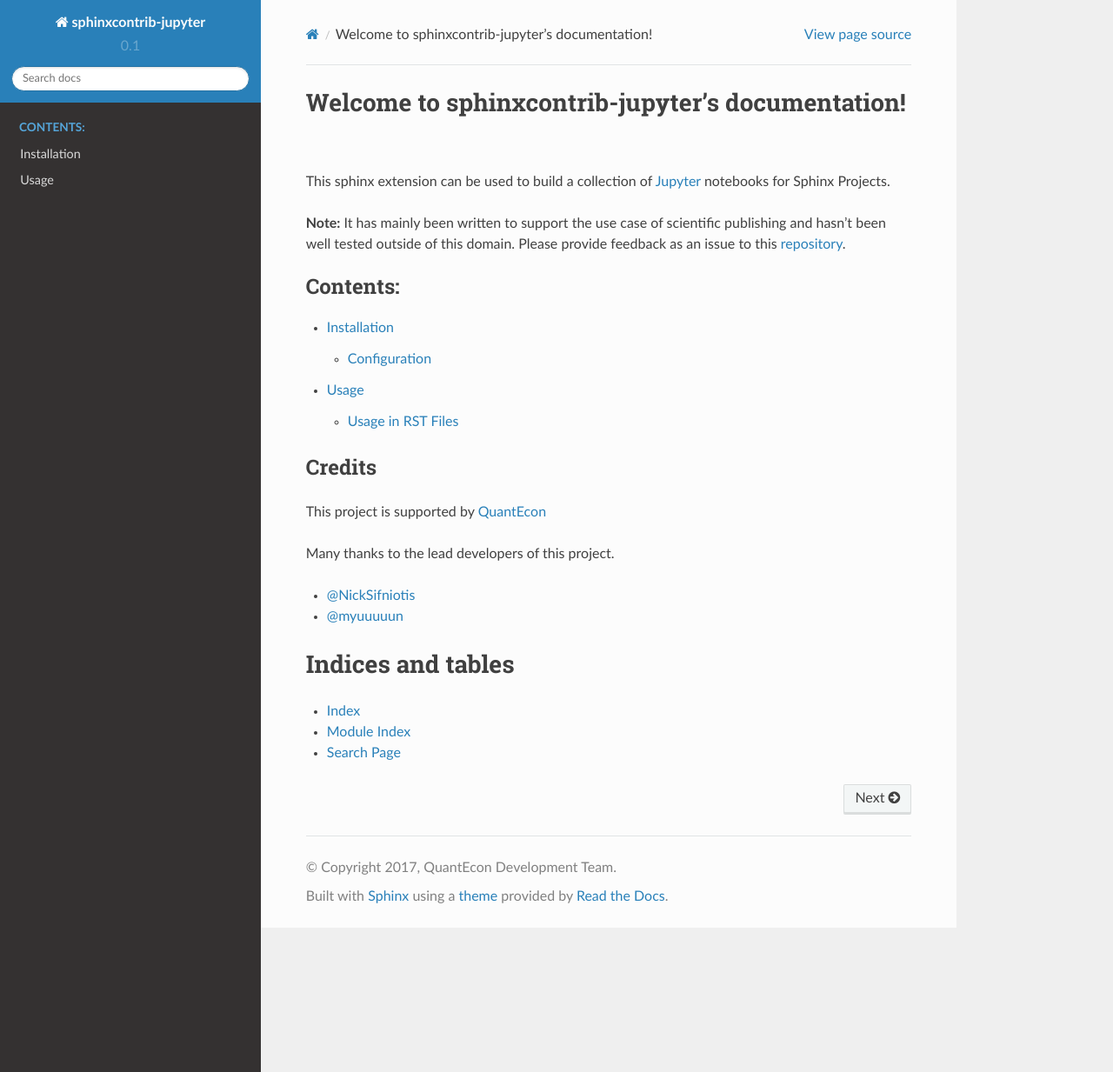
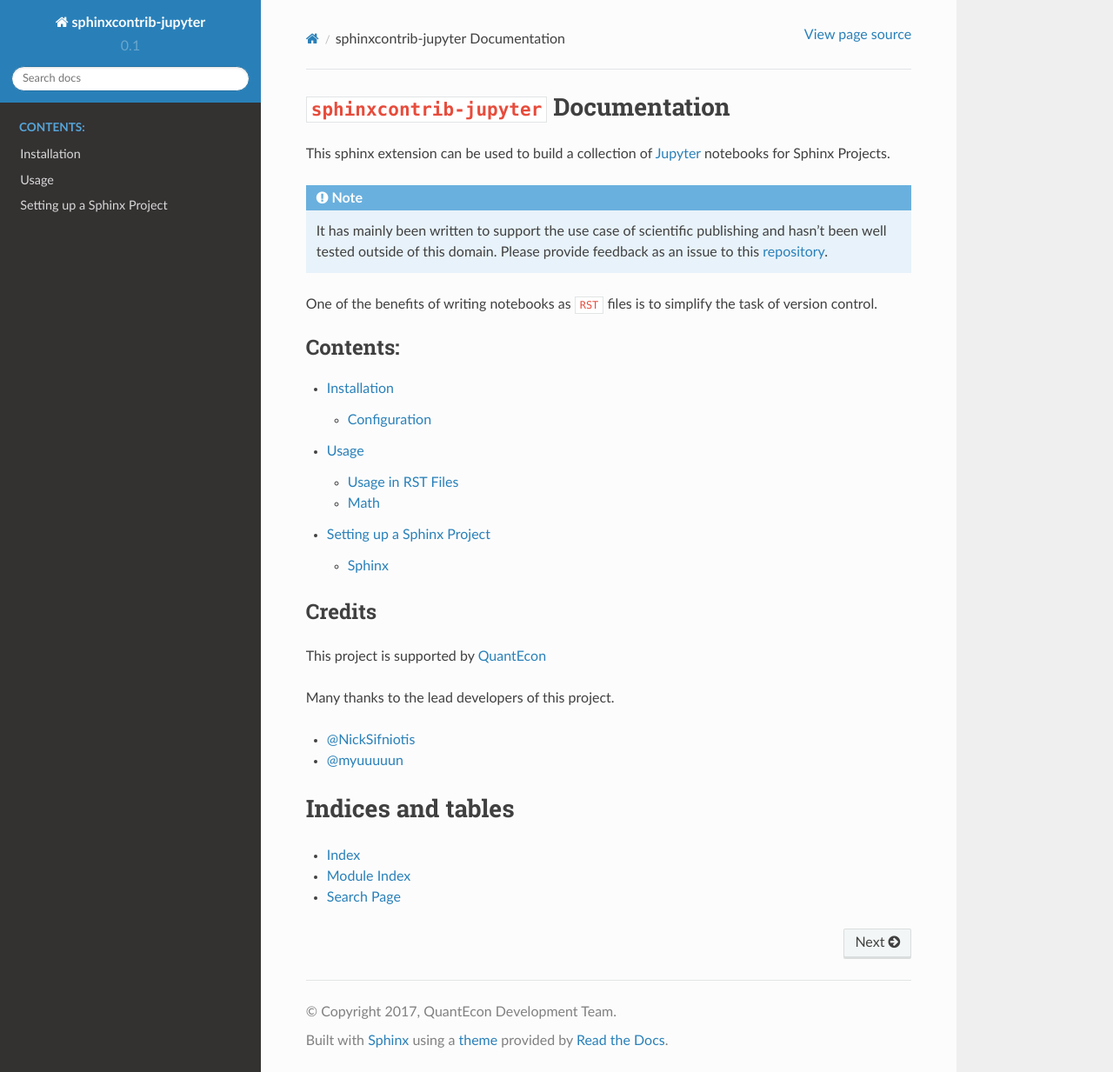
Before and after one commit to QuantEcon/sphinxcontrib-jupyter, a Sphinx documentation site: the page built from docs/index.rst, in a window 1280 px wide and 1233 px high. Shown: the whole window at 87% size. Built offline with Sphinx 7.4.7 and the Read the Docs theme 2.0.0, drawn with Linux system fonts in a browser that asks for light colours.

Commit message:
additions to documentation

```diff
--- a/docs/index.rst
+++ b/docs/index.rst
@@ -1,13 +1,18 @@
-Welcome to sphinxcontrib-jupyter's documentation!
-=================================================
+``sphinxcontrib-jupyter`` Documentation
+=======================================
 
 This sphinx extension can be used to build a collection of
 `Jupyter <http://jupyter.org>`__ notebooks for Sphinx Projects.
 
-**Note:** It has mainly been written to support the use case of
-scientific publishing and hasn't been well tested outside of this
-domain. Please provide feedback as an issue to this
-`repository <https://github.com/QuantEcon/sphinxcontrib-jupyter>`__.
+.. note::
+
+    It has mainly been written to support the use case of
+    scientific publishing and hasn't been well tested outside of this
+    domain. Please provide feedback as an issue to this
+    `repository <https://github.com/QuantEcon/sphinxcontrib-jupyter>`__.
+
+One of the benefits of writing notebooks as ``RST`` files is to simplify
+the task of version control.
 
 .. toctree::
    :maxdepth: 2
@@ -15,6 +20,7 @@
 
    installation
    usage
+   sphinx-setup
 
 
 Credits
```
Also changed, not shown: docs/sphinx-setup.rst (added, +22 -0 lines), docs/usage.rst (+34 -5 lines).
